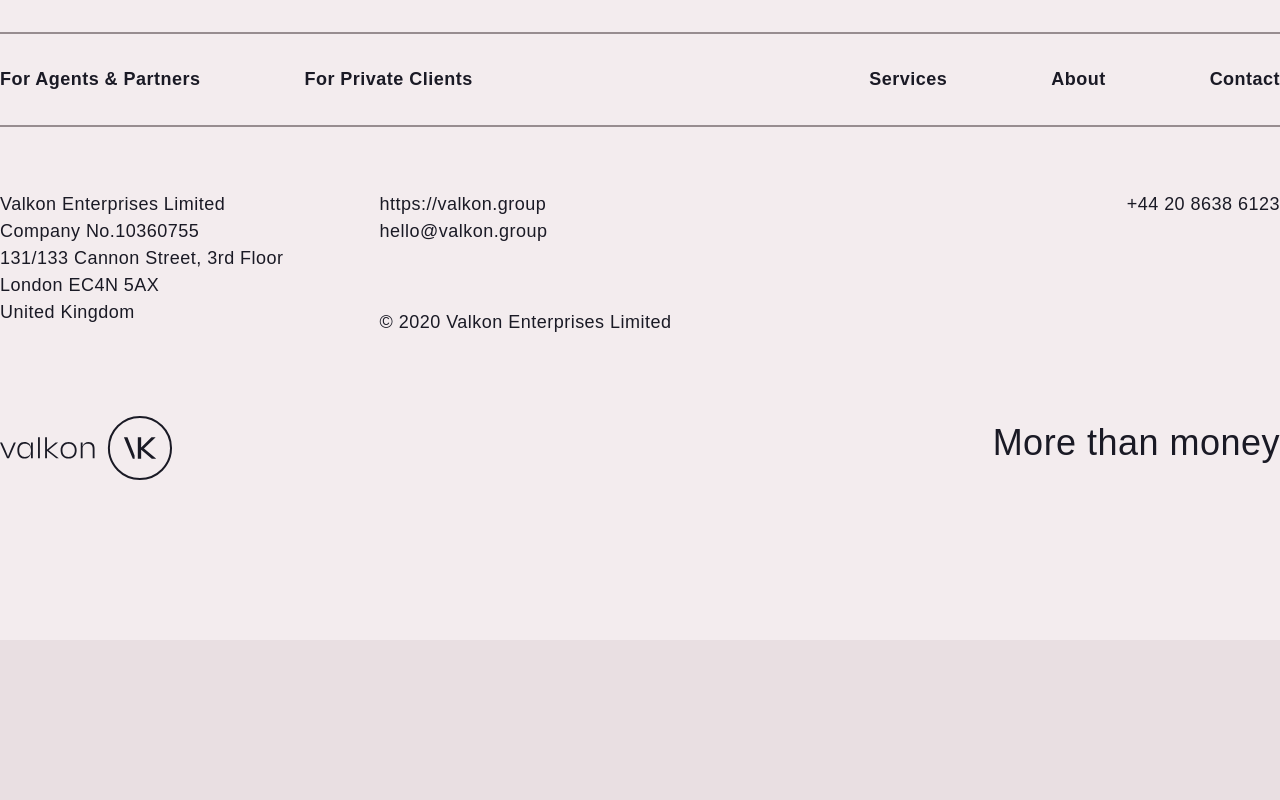
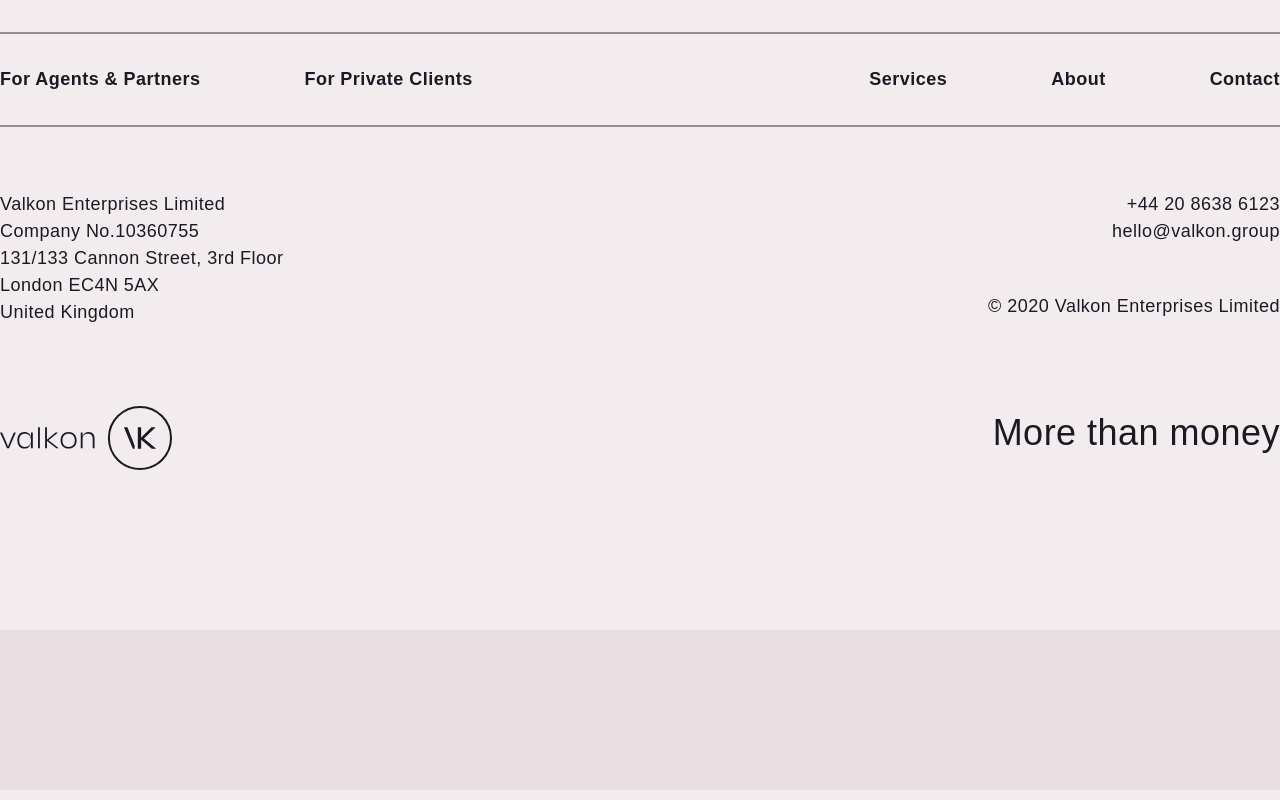
Before and after one commit to mistevs/valkon-group, a Nuxt app: page / in a window 1280 px wide. Shown: the part 3347-4147 px from the top of the page. Built offline with nearby package versions, Linux system fonts and the light colour scheme; a web font is replaced by a local one.

Commit message:
cleaing up header dropdown

```diff
--- a/components/app-footer.vue
+++ b/components/app-footer.vue
@@ -44,20 +44,16 @@
 						London EC4N 5AX<br />
 						United Kingdom
 					</p>
-					<div class="ml-24">
-						<p>
-							https://valkon.group<br />
-							<a href="mailt:hello@valkon.group"
-								>hello@valkon.group</a
-							>
-						</p>
-						<p class="mt-16">
+
+					<div class="ml-auto text-right">
+						<p>+44 20 8638 6123</p>
+						<a href="mailt:hello@valkon.group"
+							>hello@valkon.group</a
+						>
+						<p class="mt-12">
 							&copy; {{ new Date().getFullYear() }} Valkon
 							Enterprises Limited
 						</p>
-					</div>
-					<div class="ml-auto">
-						<p>+44 20 8638 6123</p>
 					</div>
 				</div>
 				<div class="mt-20 constrain pb-12 lg:pb-40 flex">
--- a/components/app-header.vue
+++ b/components/app-header.vue
@@ -187,6 +187,12 @@
 			}
 		}
 
+		ul li a {
+			@screen lg {
+				@apply pl-5 pr-10;
+			}
+		}
+
 		a {
 			@screen lg {
 				@apply px-5;
--- a/layouts/default.scss
+++ b/layouts/default.scss
@@ -97,7 +97,7 @@
 		.dropdown {
 			@apply opacity-100 block;
 
-			height: 140px;
+			height: 96px;
 
 			> li > a {
 				&:hover {
@@ -110,7 +110,7 @@
 	.dropdown {
 		@apply overflow-hidden;
 
-		top: calc(100%);
+		top: calc(100% + 12px);
 		left: 50%;
 		transform: translateX(-50%);
 
--- a/pages/contact.vue
+++ b/pages/contact.vue
@@ -18,7 +18,7 @@
 						131/133 Cannon Street, 3rd Floor<br />
 						London EC4N 5AX<br />
 						United Kingdom<br /><br /><br />
-						london@valkongroup.com<br /><br />
+						london@valkon.group<br /><br />
 						+44 20 8638 6123<br />
 						+44 20 3216 9368
 					</p>
@@ -37,7 +37,7 @@
 						131/133 Cannon Street, 3rd Floor<br />
 						London EC4N 5AX<br />
 						United Kingdom<br /><br /><br />
-						london@valkongroup.com<br /><br />
+						london@valkon.group<br /><br />
 						+44 20 8638 6123<br />
 						+44 20 3216 9368
 					</p>
@@ -56,7 +56,7 @@
 						131/133 Cannon Street, 3rd Floor<br />
 						London EC4N 5AX<br />
 						United Kingdom<br /><br /><br />
-						london@valkongroup.com<br /><br />
+						london@valkon.group<br /><br />
 						+44 20 8638 6123<br />
 						+44 20 3216 9368
 					</p>
```
